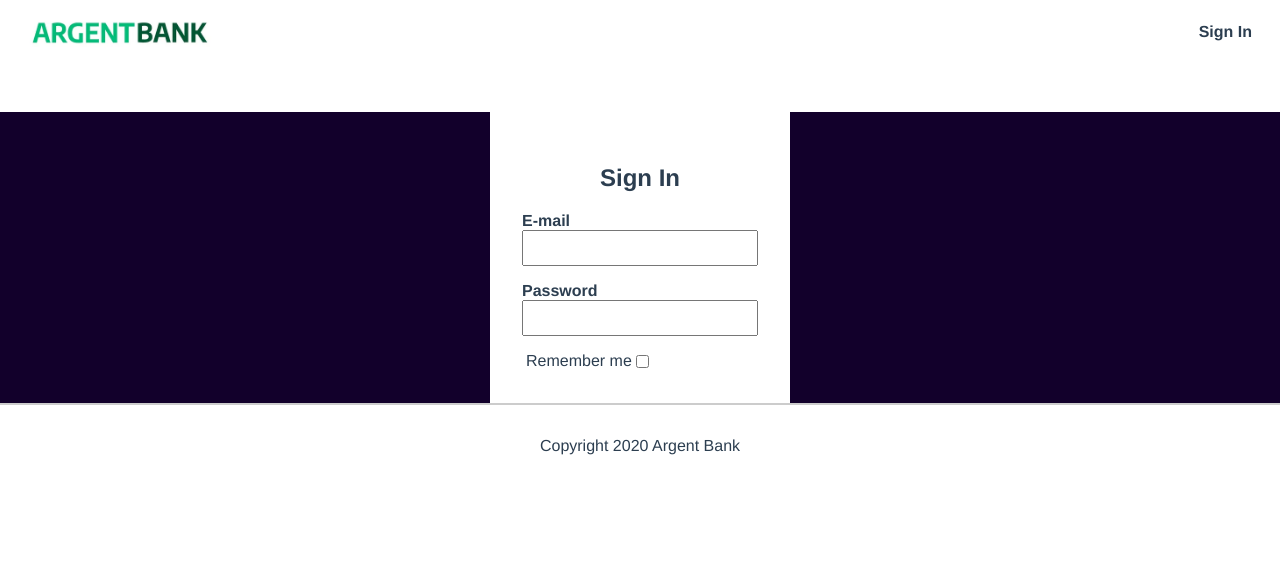
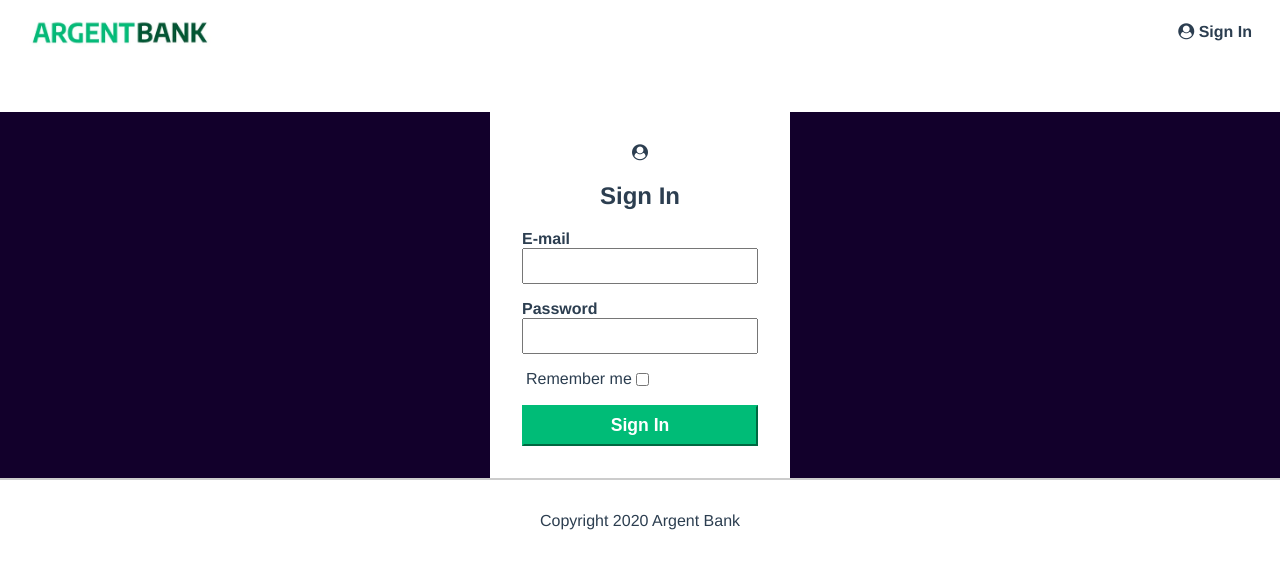
Before and after one commit to larbalestrier/ArgentBank-website, a React (Create React App) app in the folder frontend/: page /SignIn in a window 1280 px wide. Shown: the top 568 px of the page. Built offline with nearby package versions, Linux system fonts and the light colour scheme.

Commit message:
créeation button et intégration + link font-awesome

```diff
--- a/frontend/public/index.html
+++ b/frontend/public/index.html
@@ -4,6 +4,10 @@
     <meta charset="utf-8" />
     <link rel="icon" href="%PUBLIC_URL%/favicon.ico" />
     <meta name="viewport" content="width=device-width, initial-scale=1" />
+    <link
+      rel="stylesheet"
+      href="https://stackpath.bootstrapcdn.com/font-awesome/4.7.0/css/font-awesome.min.css"
+    />
     <title>Argent Bank - Home Page</title>
   </head>
   <body>
--- /dev/null
+++ b/frontend/src/components/button/button.jsx
@@ -0,0 +1,6 @@
+function Button ({className, name}) {
+    return (
+        <button className={className}>{name}</button>
+    )
+}
+export default Button
--- a/frontend/src/pages/signIn/signIn.jsx
+++ b/frontend/src/pages/signIn/signIn.jsx
@@ -1,10 +1,11 @@
 import InputForm from "../../components/inputForm/inputForm"
+import Button from "../../components/button/button"
 
 function signIn () {
     return (
         <main className="main bg-dark">
             <section className="sign-in-content">
-                <i className="fa fa-user-circle sign-in-icon"></i>
+                <i className="fa fa-user-circle"></i>
                 <h1>Sign In</h1>
                 <form>
                     <InputForm
@@ -22,7 +23,9 @@ function signIn () {
                         label="Remember me"
                         id="remember-me"
                         type="checkbox"/>
-
+                    <Button
+                        className="sign-in-button"
+                        name="Sign In"/>
                 </form>
             </section>
         </main>
```
